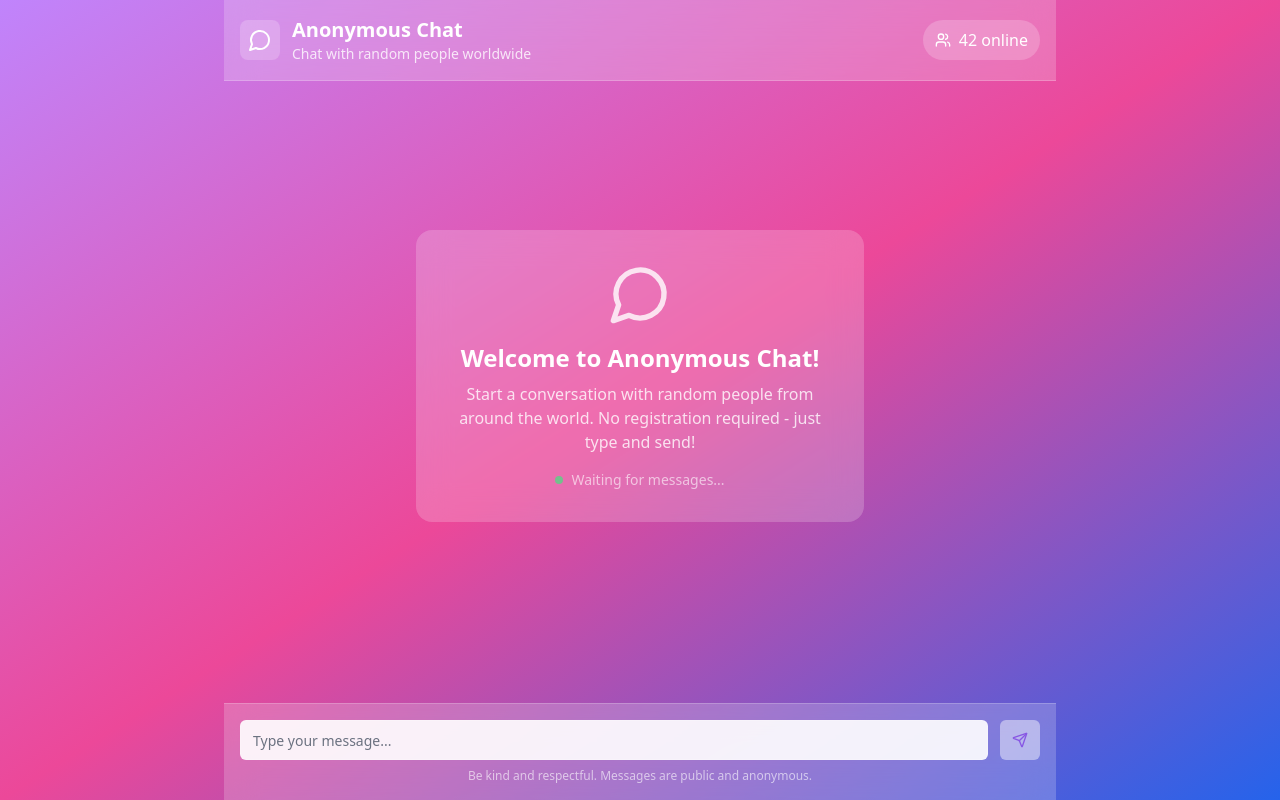
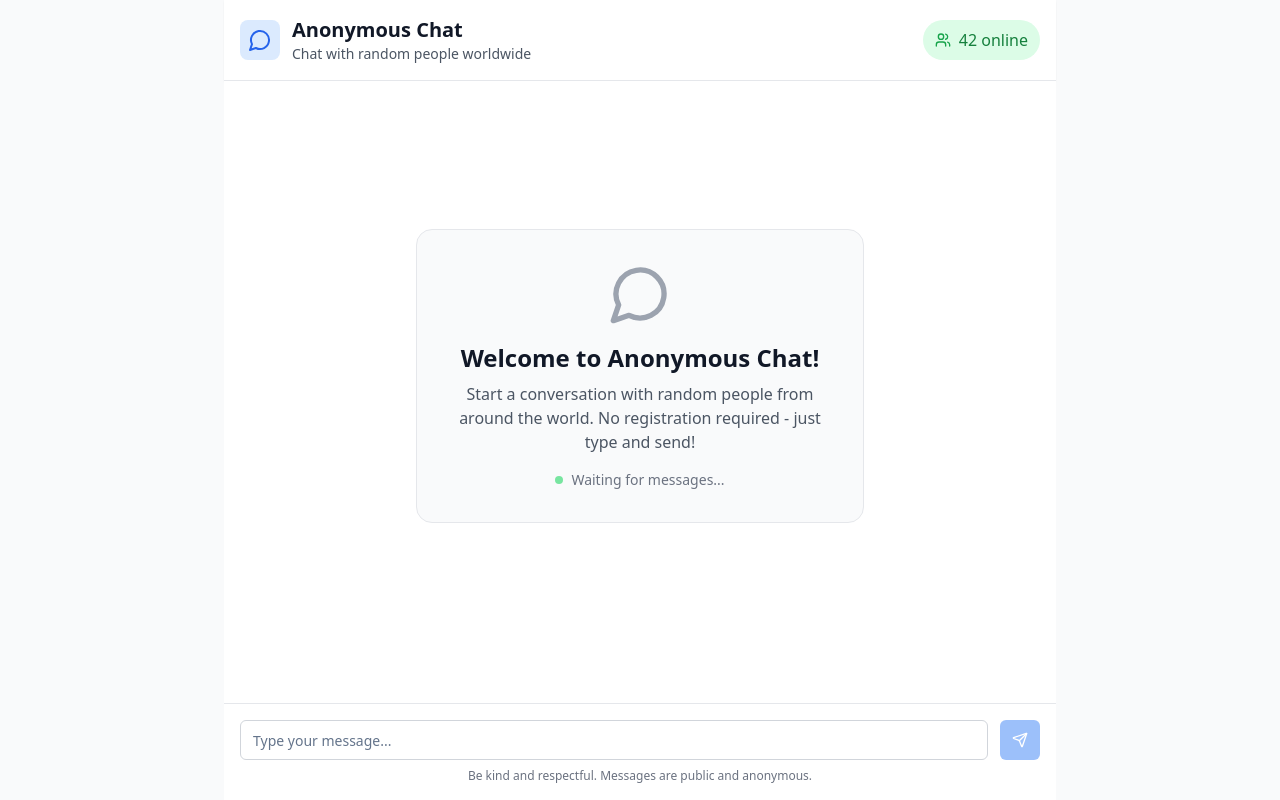
Before and after one commit to bgakhil/chatly-site-src, a React (Vite) app: page / in a window 1280 px wide. Built offline with nearby package versions, Linux system fonts and the light colour scheme.

Commit message:
Change background color
Adjust background color to be off-white, similar to the "lovable" theme.

```diff
--- a/src/pages/Index.tsx
+++ b/src/pages/Index.tsx
@@ -1,4 +1,3 @@
-
 import { useState, useEffect, useRef } from 'react';
 import { Send, Users, MessageCircle } from 'lucide-react';
 import { Button } from '@/components/ui/button';
@@ -87,39 +86,39 @@ const Index = () => {
   };
 
   return (
-    <div className="min-h-screen bg-gradient-to-br from-purple-400 via-pink-500 to-blue-600">
+    <div className="min-h-screen bg-gray-50">
       <div className="container mx-auto max-w-4xl h-screen flex flex-col">
         {/* Header */}
-        <header className="bg-white/20 backdrop-blur-lg border-b border-white/20 p-4">
+        <header className="bg-white border-b border-gray-200 p-4 shadow-sm">
           <div className="flex items-center justify-between">
             <div className="flex items-center gap-3">
-              <div className="p-2 bg-white/20 rounded-lg">
-                <MessageCircle className="w-6 h-6 text-white" />
+              <div className="p-2 bg-blue-100 rounded-lg">
+                <MessageCircle className="w-6 h-6 text-blue-600" />
               </div>
               <div>
-                <h1 className="text-xl font-bold text-white">Anonymous Chat</h1>
-                <p className="text-white/80 text-sm">Chat with random people worldwide</p>
+                <h1 className="text-xl font-bold text-gray-900">Anonymous Chat</h1>
+                <p className="text-gray-600 text-sm">Chat with random people worldwide</p>
               </div>
             </div>
-            <div className="flex items-center gap-2 bg-white/20 px-3 py-2 rounded-full">
-              <Users className="w-4 h-4 text-white" />
-              <span className="text-white font-medium">{onlineCount} online</span>
+            <div className="flex items-center gap-2 bg-green-100 px-3 py-2 rounded-full">
+              <Users className="w-4 h-4 text-green-600" />
+              <span className="text-green-700 font-medium">{onlineCount} online</span>
             </div>
           </div>
         </header>
 
         {/* Messages Container */}
-        <div className="flex-1 overflow-y-auto p-4 space-y-4">
+        <div className="flex-1 overflow-y-auto p-4 space-y-4 bg-white">
           {messages.length === 0 ? (
             <div className="flex flex-col items-center justify-center h-full text-center">
-              <div className="bg-white/20 backdrop-blur-lg p-8 rounded-2xl max-w-md">
-                <MessageCircle className="w-16 h-16 text-white/80 mx-auto mb-4" />
-                <h2 className="text-2xl font-bold text-white mb-2">Welcome to Anonymous Chat!</h2>
-                <p className="text-white/80 mb-4">
+              <div className="bg-gray-50 border border-gray-200 p-8 rounded-2xl max-w-md">
+                <MessageCircle className="w-16 h-16 text-gray-400 mx-auto mb-4" />
+                <h2 className="text-2xl font-bold text-gray-900 mb-2">Welcome to Anonymous Chat!</h2>
+                <p className="text-gray-600 mb-4">
                   Start a conversation with random people from around the world.
                   No registration required - just type and send!
                 </p>
-                <div className="flex items-center justify-center gap-2 text-white/60">
+                <div className="flex items-center justify-center gap-2 text-gray-500">
                   <div className="w-2 h-2 bg-green-400 rounded-full animate-pulse"></div>
                   <span className="text-sm">Waiting for messages...</span>
                 </div>
@@ -134,15 +133,15 @@ const Index = () => {
                 <div
                   className={`max-w-xs lg:max-w-sm px-4 py-3 rounded-2xl ${
                     message.isOwn
-                      ? 'bg-white text-gray-800 rounded-br-md'
-                      : 'bg-black/20 backdrop-blur-sm text-white rounded-bl-md border border-white/20'
+                      ? 'bg-blue-500 text-white rounded-br-md'
+                      : 'bg-gray-100 text-gray-800 rounded-bl-md border border-gray-200'
                   }`}
                 >
                   {!message.isOwn && (
                     <p className="text-xs opacity-70 mb-1 font-medium">{message.sender}</p>
                   )}
                   <p className="text-sm leading-relaxed">{message.text}</p>
-                  <p className={`text-xs mt-1 ${message.isOwn ? 'text-gray-500' : 'text-white/60'}`}>
+                  <p className={`text-xs mt-1 ${message.isOwn ? 'text-blue-100' : 'text-gray-500'}`}>
                     {formatTime(message.timestamp)}
                   </p>
                 </div>
@@ -153,25 +152,25 @@ const Index = () => {
         </div>
 
         {/* Message Input */}
-        <form onSubmit={handleSendMessage} className="p-4 bg-white/20 backdrop-blur-lg border-t border-white/20">
+        <form onSubmit={handleSendMessage} className="p-4 bg-white border-t border-gray-200">
           <div className="flex gap-3">
             <Input
               value={newMessage}
               onChange={(e) => setNewMessage(e.target.value)}
               placeholder="Type your message..."
-              className="flex-1 bg-white/90 border-white/20 text-gray-800 placeholder:text-gray-500 focus:bg-white transition-colors"
+              className="flex-1 border-gray-300 focus:border-blue-500 focus:ring-blue-500"
               maxLength={500}
             />
             <Button
               type="submit"
               size="icon"
-              className="bg-white/90 hover:bg-white text-purple-600 hover:text-purple-700 transition-colors shrink-0"
+              className="bg-blue-500 hover:bg-blue-600 text-white transition-colors shrink-0"
               disabled={!newMessage.trim()}
             >
               <Send className="w-4 h-4" />
             </Button>
           </div>
-          <p className="text-white/60 text-xs mt-2 text-center">
+          <p className="text-gray-500 text-xs mt-2 text-center">
             Be kind and respectful. Messages are public and anonymous.
           </p>
         </form>
```
